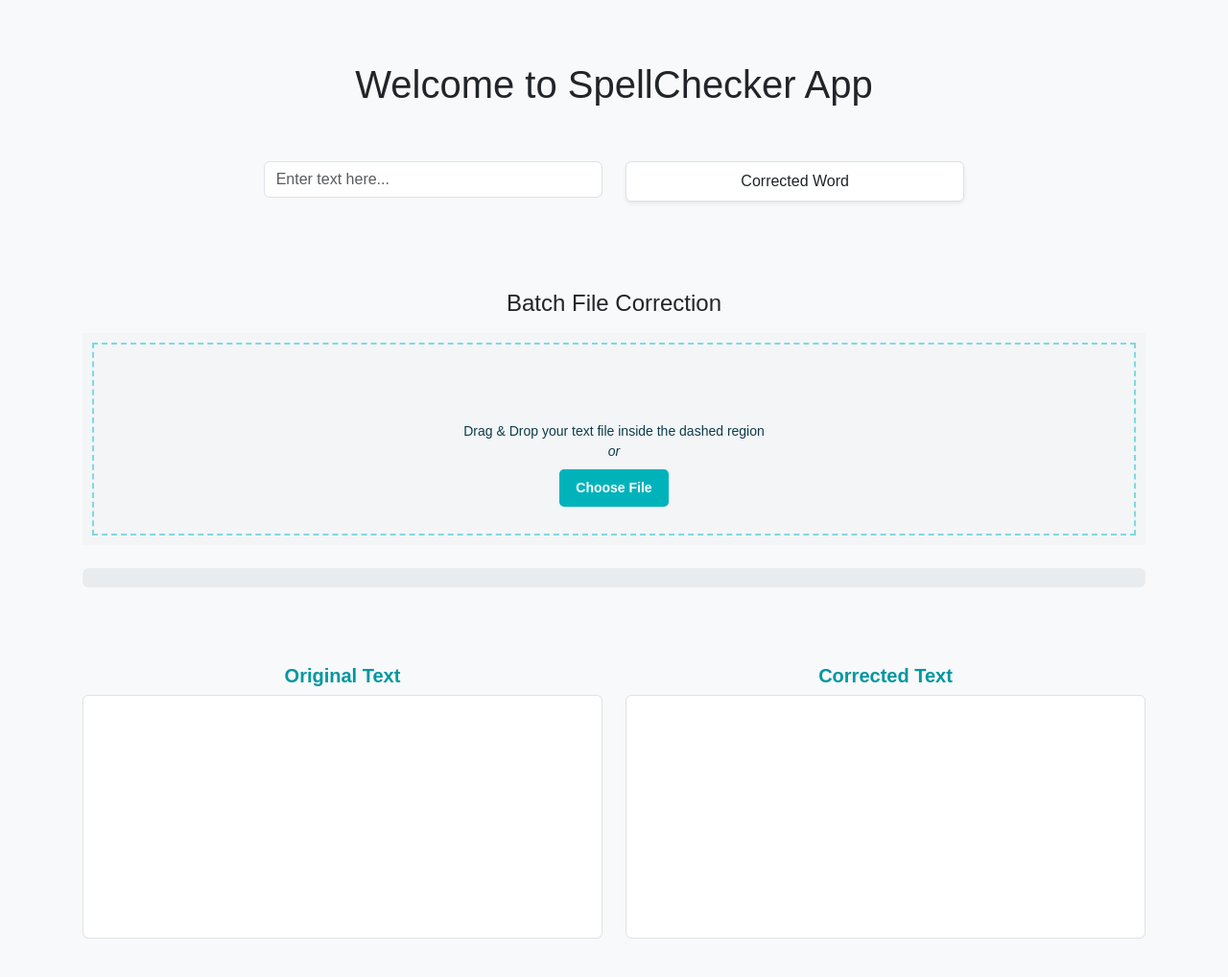
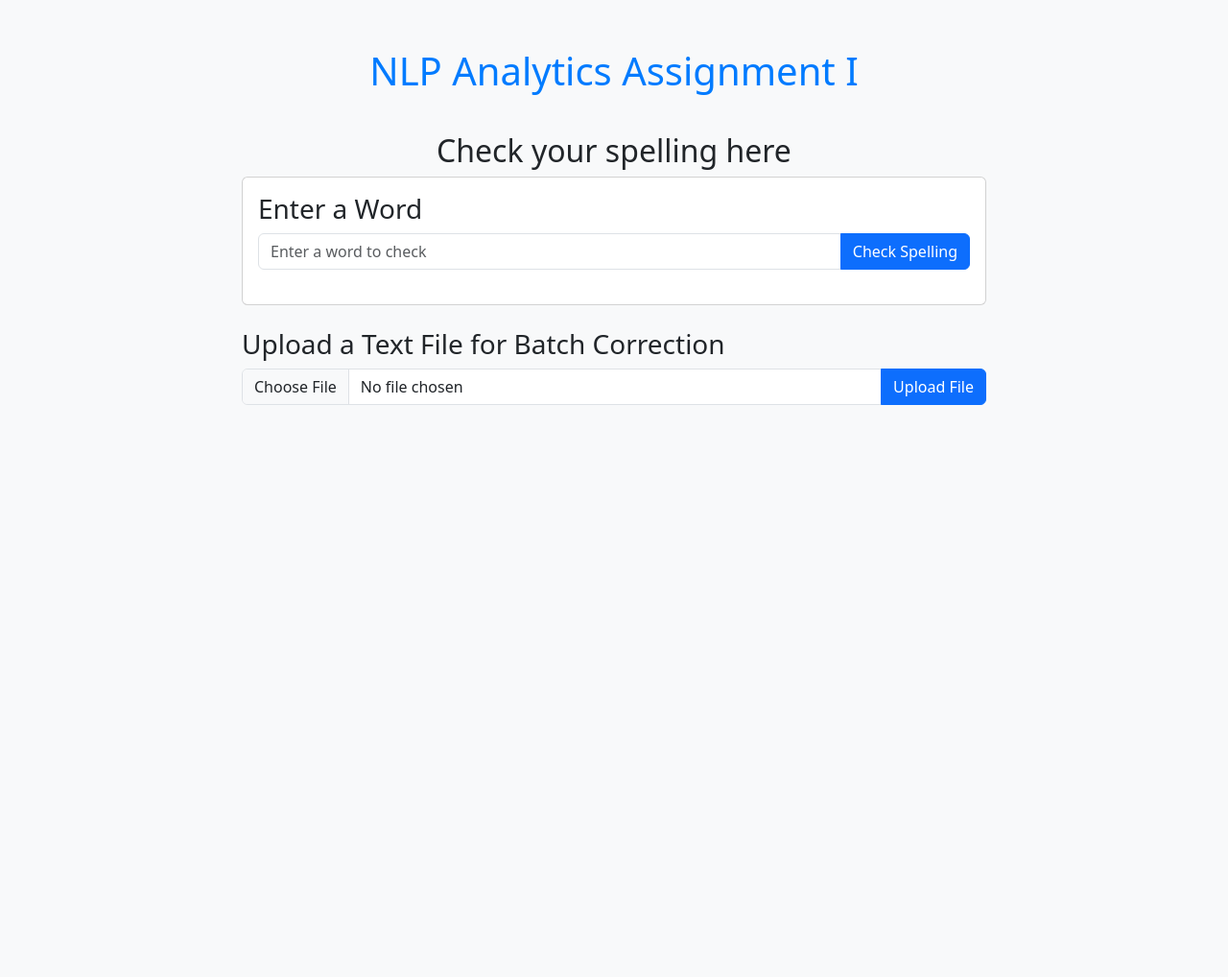
Before and after one commit to SShadab13/NLPAassigment1, a Flask app: page / in a window 1280 px wide. Shown: the whole page at 96% size. After the commit the page ends 422 px from the top, so only its background shows below. Run offline with Flask 3, Linux system fonts and the light colour scheme; parts of the project's set-up code (start-up, migrations or seed data) failed here and were passed over; some libraries are stand-ins or nearby versions.

Commit message:
Flask-based spell checker with corpus loading and file upload functionality

```diff
--- a/app.py
+++ b/app.py
@@ -1,106 +1,104 @@
-from flask import Flask, request, jsonify, render_template
+import time
+from flask import Flask, request, jsonify
 from spellchecker import SpellChecker
-# from flask_socketio import SocketIO
+import pandas as pd
 import re
+from threading import Thread
+from flask import render_template
 
-# Initialize Flask app
 app = Flask(__name__)
 
-# # Enable WebSocket support with Flask-SocketIO
-# socketio = SocketIO(app
-#                     ,cors_allowed_origins='*'
-#                     # , transports=['websocket']
-#                     )
+spell = SpellChecker()
+corpus = None
+is_spell_checker_ready = False
 
-# ----------------------
-# Load and Preprocess Corpus
-# ----------------------
+# Function to load dataset and initialize the spell checker
+def load_corpus(file_path):
+    global is_spell_checker_ready
+    # Load the CSV file using pandas
+    data = pd.read_csv(file_path, encoding='ISO-8859-1')
+    # Rename columns for better readability
+    data = data.rename(columns={"0": "Class Labels", "a": "Research Paper Text"})
 
-# Load the cleaned corpus from a text file
-with open('data/cleaned_corpus.txt', 'r') as file:
-    text_corpus = file.read()
+    # Extract the 'Research Paper Text' column, remove NaN values, and concatenate all text into a single string
+    text = " ".join(data['Research Paper Text'].dropna().tolist())
 
-# Preprocess the corpus: Extract words using regex
-corpus_words = re.findall(r'\w+', text_corpus)
+    # Preprocess text: remove non-alphanumeric characters and convert to lowercase
+    text = re.sub(r'[^a-zA-Z\s]', '', text).lower()
+    # Tokenize the text into individual words
+    words = text.split()
+    return words
 
-# Initialize PySpellChecker and load the custom corpus
-spell = SpellChecker()
-spell.word_frequency.load_words(corpus_words)  # Train the spell checker with preprocessed words
+# Function to initialize the spell checker
+def initialize_spell_checker():
+    global is_spell_checker_ready
+    corpus_file = "data/alldata_1_for_kaggle.csv"  # Path to the corpus file
+    print("Loading Words from training corpus")
+    # Load words from the corpus
+    words = load_corpus(corpus_file)
 
+    print("Initializing Spell Checker")
+    # Load words into the spell checker's frequency dictionary
+    spell.word_frequency.load_words(words)
 
-# ----------------------
-# WebSocket for Real-time Spell Checking
-# ----------------------
+    # Signal that the spell checker is ready
+    is_spell_checker_ready = True
+    print(f"Spell Checker Instance: {spell}")
 
-# @socketio.on('message')  # WebSocket event listener
-# def handle_message(data):
-#     """
-#     Handles real-time spell checking through WebSocket.
-#     Receives a word, processes it, and sends back the corrected word.
-
-#     Args:
-#         data (str): The input word from the client-side.
-#     """
-#     # Perform spell correction
-#     corrected_word = spell.correction(data)
-
-#     # Send the corrected word back to the client
-#     socketio.send(corrected_word)
-
-
-# ----------------------
-# Routes for Web Pages and API Endpoints
-# ----------------------
-
+# Route for the home page
 @app.route('/')
 def home():
-    """
-    Serves the main web page (index.html) for the application.
-
-    Returns:
-        HTML template: Renders the main page.
-    """
     return render_template('index.html')
 
+# Route to check if a word is correct
+@app.route("/check_word", methods=["POST"])
+def check_word():
+    # Get the word from the request
+    word = request.form.get('word')
+    # Check if the word is correct
+    if word in spell:
+        return jsonify({'word': word, 'correct': True})
+    else:
+        # Provide a corrected word if the input word is incorrect
+        corrected_word = spell.correction(word)
+        return jsonify({'word': corrected_word, 'correct': False})
 
-@app.route('/spellcheckText', methods=['POST'])
-def spellcheckText():
-    """
-    Handles spell checking for text input sent via HTTP POST requests.
+# Route to handle file uploads and check spelling
+@app.route("/upload_file", methods=["POST"])
+def upload_file():
+    # Check if a file part is present in the request
+    if 'file' not in request.files:
+        return jsonify({'error': 'No file part'})
 
-    Request Body (JSON):
-        {
-            "text": "misspeled"
-        }
+    file = request.files['file']
+    # Check if the user has selected a file
+    if file.filename == '':
+        return jsonify({'error': 'No selected file'})
 
-    Returns:
-        JSON:
-        {
-            "corrected_text": "misspelled"
-        }
-    """
-    # Extract text from JSON request
-    data = request.json
-    text = data.get('text', '')
+    # Read the file content
+    text = file.read().decode('utf-8')
+    corrected_text = ""
+    original_text = text
 
-    # Perform spell checking and get the corrected word
-    corrected_text = spell.correction(text)
+    # Check and correct each word in the text
+    for word in text.split():
+        if word in spell:
+            corrected_text += word + " "
+        else:
+            corrected_text += f'<span class="highlight">{spell.correction(word)}</span> '
 
-    # Return the corrected text in JSON format
-    return jsonify({'corrected_text': corrected_text})
+    # Return the original and corrected text as JSON
+    return jsonify({'original_text': original_text, 'corrected_text': corrected_text})
 
-
-# ----------------------
-# Start Flask App with WebSocket
-# ----------------------
+# Route to check if the spell checker is ready
+@app.route('/is_ready', methods=['GET'])
+def is_ready():
+    return jsonify({'ready': is_spell_checker_ready})
 
 if __name__ == '__main__':
-    """
-    Runs the Flask application with WebSocket support.
-    Debug mode is enabled for development purposes.
-    """
-    # socketio.run(app, debug=True)
-    """
-    Start Flask server.
-    """
+    # Start the corpus loading and spell checker initialization in a background thread
+    thread = Thread(target=initialize_spell_checker)
+    thread.start()
+
+    # Run the Flask app in debug mode
     app.run(debug=True)
--- /dev/null
+++ b/data/sample_file_to_check.txt
@@ -0,0 +1 @@
+I went to the store this moring to buy some grocceries for the week. I needed to get appls, bannanas, and a few bottels of water. I also thoght about getting some cheese, but I didnt have enugh money. On my way back, I met with my frend Jane, and we decieded to go for a walk in the park. The wether was nice, but I forgot to bring my jaket and felt a bit cold. Still, it was a nice day and I was happy to see Jane again.
--- /dev/null
+++ b/requirements.txt
@@ -0,0 +1,5 @@
+pandas
+numpy
+pyspellchecker
+nltk
+flask
--- a/static/css/style.css
+++ b/static/css/style.css
@@ -1,117 +1,65 @@
-/* Root Variables for Colors */
-:root {
-    --colorPrimaryNormal: #00b3bb;
-    --colorPrimaryDark: #00979f;
-    --colorPrimaryGlare: #00cdd7;
-    --colorPrimaryHalf: #80d9dd;
-    --colorPrimaryQuarter: #bfecee;
-    --colorPrimaryEighth: #dff5f7;
-    --colorPrimaryPale: #f3f5f7;
-    --colorPrimarySeparator: #f3f5f7;
-    --colorPrimaryOutline: #dff5f7;
-    --colorButtonNormal: #00b3bb;
-    --colorButtonHover: #00cdd7;
-    --colorLinkNormal: #00979f;
-    --colorLinkHover: #00cdd7;
+/* Loading Screen */
+.loading-screen {
+  position: fixed;
+  top: 0;
+  left: 0;
+  right: 0;
+  bottom: 0;
+  background-color: rgba(255, 255, 255, 0.8);
+  display: flex;
+  justify-content: center;
+  align-items: center;
+  z-index: 9999;
 }
 
-  /* General Body Styling */
-  body {
-    margin: 24px;
-    font-family: 'Arial', sans-serif;
-    background-color: #f9f9f9;
+.loader {
+  border: 8px solid #f3f3f3;
+  border-top: 8px solid #3498db;
+  border-radius: 50%;
+  width: 50px;
+  height: 50px;
+  animation: spin 2s linear infinite;
 }
 
-  /* Drag-and-Drop Upload Box */
-  .upload_dropZone {
-    color: #0f3c4b;
-    background-color: var(--colorPrimaryPale, #c8dadf);
-    outline: 2px dashed var(--colorPrimaryHalf, #c1ddef);
-    outline-offset: -12px;
-    transition:
-      outline-offset 0.2s ease-out,
-      outline-color 0.3s ease-in-out,
-      background-color 0.2s ease-out;
-  }
-  .upload_dropZone.highlight {
-    outline-offset: -4px;
-    outline-color: var(--colorPrimaryNormal, #0576bd);
-    background-color: var(--colorPrimaryEighth, #c8dadf);
-  }
-  .upload_svg {
-    fill: var(--colorPrimaryNormal, #0576bd);
+@keyframes spin {
+  0% { transform: rotate(0deg); }
+  100% { transform: rotate(360deg); }
 }
 
-  /* Upload Button */
-  .btn-upload {
-    color: #fff;
-    background-color: var(--colorButtonNormal);
-    border-radius: 5px;
-    padding: 8px 16px;
-    font-size: 14px;
-    font-weight: 600;
-  }
-  .btn-upload:hover,
-  .btn-upload:focus {
-    color: #fff;
-    background-color: var(--colorButtonHover);
+.container {
+  text-align: center;
+  padding: 20px;
 }
 
-  /* Progress Bar */
-  .progress-bar {
-    background-color: var(--colorPrimaryNormal);
-    transition: width 0.4s ease-in-out;
-  }
-  .progress-bar-striped {
-    background-size: 1rem 1rem;
+.card, .upload-container {
+  margin: 20px;
+  padding: 20px;
+  border: 1px solid #ccc;
+  border-radius: 8px;
+  box-shadow: 0 4px 8px rgba(0, 0, 0, 0.1);
 }
 
-  /* Text Areas for Displaying Text */
-  textarea {
-    resize: none;
-    border: 1px solid var(--colorPrimaryHalf);
+.input-box input {
   padding: 10px;
-    border-radius: 5px;
-    font-size: 14px;
-    line-height: 1.5;
-  }
-  textarea:focus {
-    border-color: var(--colorPrimaryNormal);
-    outline: none;
-    box-shadow: 0 0 5px var(--colorPrimaryNormal);
+  font-size: 16px;
+  width: 300px;
 }
 
-  /* Headings for Text Display */
-  h5 {
-    font-weight: 600;
-    color: var(--colorPrimaryDark);
+button {
+  padding: 10px 15px;
+  font-size: 16px;
+  background-color: #28a745;
+  color: white;
+  border: none;
+  cursor: pointer;
+  border-radius: 5px;
 }
 
-  /* Container Adjustments */
-  .container {
-    padding: 16px;
+button:hover {
+  background-color: #218838;
 }
 
-  /* Flexbox for Gallery View */
-  .upload_gallery {
-    display: flex;
-    flex-wrap: wrap;
-    gap: 10px;
+.result {
+  margin-top: 20px;
+  font-size: 18px;
 }
-
-  /* Uploaded Image (Optional) */
-  .upload_img {
-    width: calc(33.333% - (2rem / 3));
-    object-fit: contain;
-  }
-
-  /* Responsive Adjustments */
-  @media screen and (max-width: 768px) {
-    .upload_dropZone {
-      padding: 16px;
-    }
-
-    textarea {
-      font-size: 12px;
-    }
-  }
--- /dev/null
+++ b/static/js/script.js
@@ -0,0 +1,94 @@
+// Function to check if the spell checker is initialized
+function checkSpellCheckerStatus() {
+    // Make a GET request to the '/is_ready' endpoint
+    fetch("/is_ready")
+        .then(response => response.json())
+        .then(data => {
+            // If the spell checker is ready
+            if (data.ready) {
+                // Hide the loading screen
+                document.getElementById("loadingScreen").style.display = 'none';
+                // Show the main content
+                document.getElementById("mainContent").style.display = 'block';
+            } else {
+                // If not ready, retry after 1 second
+                setTimeout(checkSpellCheckerStatus, 1000);
+            }
+        })
+        .catch(error => console.error('Error:', error));
+}
+
+// When the window loads, start checking the spell checker status
+window.onload = function() {
+    checkSpellCheckerStatus();
+};
+
+// Function to check the spelling of a word
+function checkSpelling() {
+    // Get the word entered by the user and trim any whitespace
+    const word = document.getElementById("wordInput").value.trim();
+    if (word === "") return; // If the input is empty, do nothing
+
+    // Make a POST request to the '/check_word' endpoint
+    fetch("/check_word", {
+        method: "POST",
+        headers: {
+            "Content-Type": "application/x-www-form-urlencoded"
+        },
+        body: `word=${word}` // Send the word as form data
+    })
+    .then(response => response.json())
+    .then(data => {
+        const resultDiv = document.getElementById("result");
+        // Display the result of the spell check
+        if (data.correct) {
+            resultDiv.innerHTML = `<p class="correct">'${data.word}' is spelled correctly.</p>`;
+        } else {
+            resultDiv.innerHTML = `<p class="incorrect">${word}</p><span class="correct"> ➔ ${data.word}</span>`;
+        }
+    })
+    .catch(error => console.error('Error:', error));
+}
+
+// Function to upload a file and check its spelling
+function uploadFile() {
+    const fileInput = document.getElementById("fileInput");
+    const formData = new FormData();
+    formData.append("file", fileInput.files[0]); // Add the selected file to the form data
+
+    // Show the loader while processing the file
+    document.getElementById("loader").style.display = "block";
+    document.getElementById("fileResult").innerHTML = "";  // Clear any previous results
+
+    // Make a POST request to the '/upload_file' endpoint
+    fetch("/upload_file", {
+        method: "POST",
+        body: formData
+    })
+    .then(response => response.json())
+    .then(data => {
+        const resultDiv = document.getElementById("fileResult");
+
+        // Hide the loader after processing
+        document.getElementById("loader").style.display = "none";
+
+        // Display the original and corrected text
+        if (data.corrected_text) {
+            let correctedText = data.corrected_text;
+
+            resultDiv.innerHTML = `
+                <h3>Uploaded File Content</h3>
+                <pre>${data.original_text}</pre>
+                <h3>Corrected Content</h3>
+                <pre>${correctedText}</pre>
+            `;
+        } else {
+            resultDiv.innerHTML = `<p>Error: ${data.error}</p>`;
+        }
+    })
+    .catch(error => {
+        console.error('Error:', error);
+        // Hide the loader if there's an error
+        document.getElementById("loader").style.display = "none";
+    });
+}
--- a/templates/index.html
+++ b/templates/index.html
@@ -1,134 +1,86 @@
 <!DOCTYPE html>
 <html lang="en">
 <head>
-    <meta charset="UTF-8" />
-    <meta name="viewport" content="width=device-width, initial-scale=1.0" />
-    <title>SpellChecker App</title>
+    <meta charset="UTF-8">
+    <meta name="viewport" content="width=device-width, initial-scale=1.0">
+    <title>NLP Analytics Assignment I</title>
+    <!-- Bootstrap CSS for styling and responsive design -->
+    <link href="https://cdn.jsdelivr.net/npm/bootstrap@5.3.0-alpha1/dist/css/bootstrap.min.css" rel="stylesheet">
+    <style>
+        body {
+            background-color: #f8f9fa; /* Light background color for better readability */
+        }
+        .container {
+            max-width: 800px; /* Limit the container width for better readability */
+            margin-top: 50px; /* Space from the top */
+        }
+        .result {
+            margin-top: 20px;
+            font-size: 1.2em;
+        }
+        .incorrect {
+            text-decoration: line-through;
+            color: #dc3545; /* Red color for incorrect words */
+        }
+        .correct {
+            color: #28a745; /* Green color for correct words */
+            font-weight: bold;
+        }
+        .heading {
+            color: #007bff; /* Blue color for the heading */
+            text-align: center;
+            margin-bottom: 40px; /* Space below the heading */
+        }
+        .highlight {
+            background-color: #ffeb3b; /* Yellow background for highlighted words */
+            font-weight: bold;
+        }
+        .loader {
+            display: none; /* Hide loader by default */
+            text-align: center; /* Center-align the loader text */
+        }
+    </style>
+</head>
+<body>
+    <div class="container">
+        <h1 class="heading">NLP Analytics Assignment I</h1> <!-- Main heading -->
+        <h2 class="text-center">Check your spelling here</h2> <!-- Subheading -->
 
-    <!-- Bootstrap CSS -->
-    <link
-      href="https://cdn.jsdelivr.net/npm/bootstrap@5.3.0-alpha3/dist/css/bootstrap.min.css"
-      rel="stylesheet"
-    />
-
-    <!-- Custom CSS -->
-    <link
-      rel="stylesheet"
-      href="{{ url_for('static', filename='css/style.css') }}"
-    />
-  </head>
-  <body class="bg-light">
-    <!-- Welcome Message -->
-    <div class="container text-center mt-5">
-      <h1 class="mb-4">Welcome to SpellChecker App</h1>
+        <div class="card">
+            <div class="card-body">
+                <h3>Enter a Word</h3> <!-- Section heading for word input -->
+                <div class="input-group mb-3">
+                    <!-- Input field for word entry -->
+                    <input type="text" class="form-control" id="wordInput" placeholder="Enter a word to check" aria-label="Enter a word" />
+                    <!-- Button to trigger spelling check -->
+                    <button class="btn btn-primary" onclick="checkSpelling()">Check Spelling</button>
                 </div>
-
-    <!-- Instant Text Correction -->
-    <div class="container text-center mb-5">
-      <div class="row justify-content-center">
-        <div class="col-md-4">
-          <input
-            type="text"
-            id="inputField"
-            class="form-control mb-3"
-            placeholder="Enter text here..."
-          />
-        </div>
-        <div class="col-md-4">
-          <div id="outputField" class="p-2 border rounded bg-white shadow-sm">
-            Corrected Word
-          </div>
-        </div>
+                <!-- Result display for word check -->
+                <div id="result" class="result"></div>
             </div>
         </div>
 
-    <!-- File Upload Section -->
-    <div class="container text-center mb-5">
-      <h4 class="mb-3">Batch File Correction</h4>
+        <div class="upload-container mt-4">
+            <h3>Upload a Text File for Batch Correction</h3> <!-- Section heading for file upload -->
+            <div class="input-group mb-3">
+                <!-- Input field for file selection -->
+                <input type="file" class="form-control" id="fileInput" />
+                <!-- Button to trigger file upload and spell check -->
+                <button class="btn btn-primary" onclick="uploadFile()">Upload File</button>
+            </div>
+            <!-- Result display for file upload and correction -->
+            <div id="fileResult" class="result"></div>
+        </div>
 
-      <!-- Drag and Drop or Upload Box -->
-
-      <!-- File Upload Form -->
-      <form id="uploadForm">
-        <!-- Drop Zone for File Upload -->
-        <fieldset class="upload_dropZone text-center mb-3 p-4" id="dropArea">
-          <!-- Hidden Legend for Accessibility -->
-          <legend class="visually-hidden">File Uploader</legend>
-
-          <!-- SVG Icon -->
-          <svg class="upload_svg" width="60" height="60" aria-hidden="true">
-            <use href="#icon-imageUpload"></use>
-          </svg>
-
-          <!-- Instructional Text -->
-          <p class="small my-2">
-            Drag &amp; Drop your text file inside the dashed region<br /><i
-              >or</i
-            >
-          </p>
-
-          <!-- Hidden File Input -->
-          <input
-            id="uploadFile"
-            class="position-absolute invisible"
-            type="file"
-            accept=".txt"
-          />
-
-          <!-- Label as Button -->
-          <label class="btn btn-upload mb-3" for="uploadFile"
-            >Choose File</label
-          >
-
-          <!-- Upload Gallery Placeholder -->
-          <div
-            class="upload_gallery d-flex flex-wrap justify-content-center gap-3 mb-0"
-          ></div>
-        </fieldset>
-      </form>
-
-      <!-- Loading Bar -->
-      <div class="progress mt-4" style="height: 20px">
-        <div
-          id="loadingBar"
-          class="progress-bar progress-bar-striped progress-bar-animated"
-          role="progressbar"
-          style="width: 0%"
-        ></div>
+        <!-- Loader to indicate processing -->
+        <div id="loader" class="loader">
+            <p>Checking your Doc.. Please wait...</p>
         </div>
     </div>
 
-    <!-- Display Area for Original and Corrected Text -->
-    <div class="container">
-      <div class="row">
-        <!-- Original Text -->
-        <div class="col-md-6">
-          <h5 class="text-center">Original Text</h5>
-          <textarea
-            id="originalText"
-            class="form-control"
-            rows="10"
-            readonly
-          ></textarea>
-        </div>
-
-        <!-- Corrected Text -->
-        <div class="col-md-6">
-          <h5 class="text-center">Corrected Text</h5>
-          <textarea
-            id="correctedText"
-            class="form-control"
-            rows="10"
-            readonly
-          ></textarea>
-        </div>
-      </div>
-    </div>
-
-    <!-- Bootstrap JS and Dependencies -->
-    <script src="https://cdn.jsdelivr.net/npm/bootstrap@5.3.0-alpha3/dist/js/bootstrap.bundle.min.js"></script>
-
-    <!-- Custom JS -->
-    <script src="{{ url_for('static', filename='js/app.js') }}"></script>
+    <!-- Bootstrap JavaScript bundle for interactive components -->
+    <script src="https://cdn.jsdelivr.net/npm/bootstrap@5.3.0-alpha1/dist/js/bootstrap.bundle.min.js"></script>
+    <!-- Link to external JavaScript file -->
+    <script src="{{ url_for('static', filename='js/script.js') }}"></script>
 </body>
 </html>
```
Also changed, not shown: spellcheck_test.py (added, +44 -0 lines), README.md, 1 other file. Lines whose indentation alone changed are shown as unchanged.
